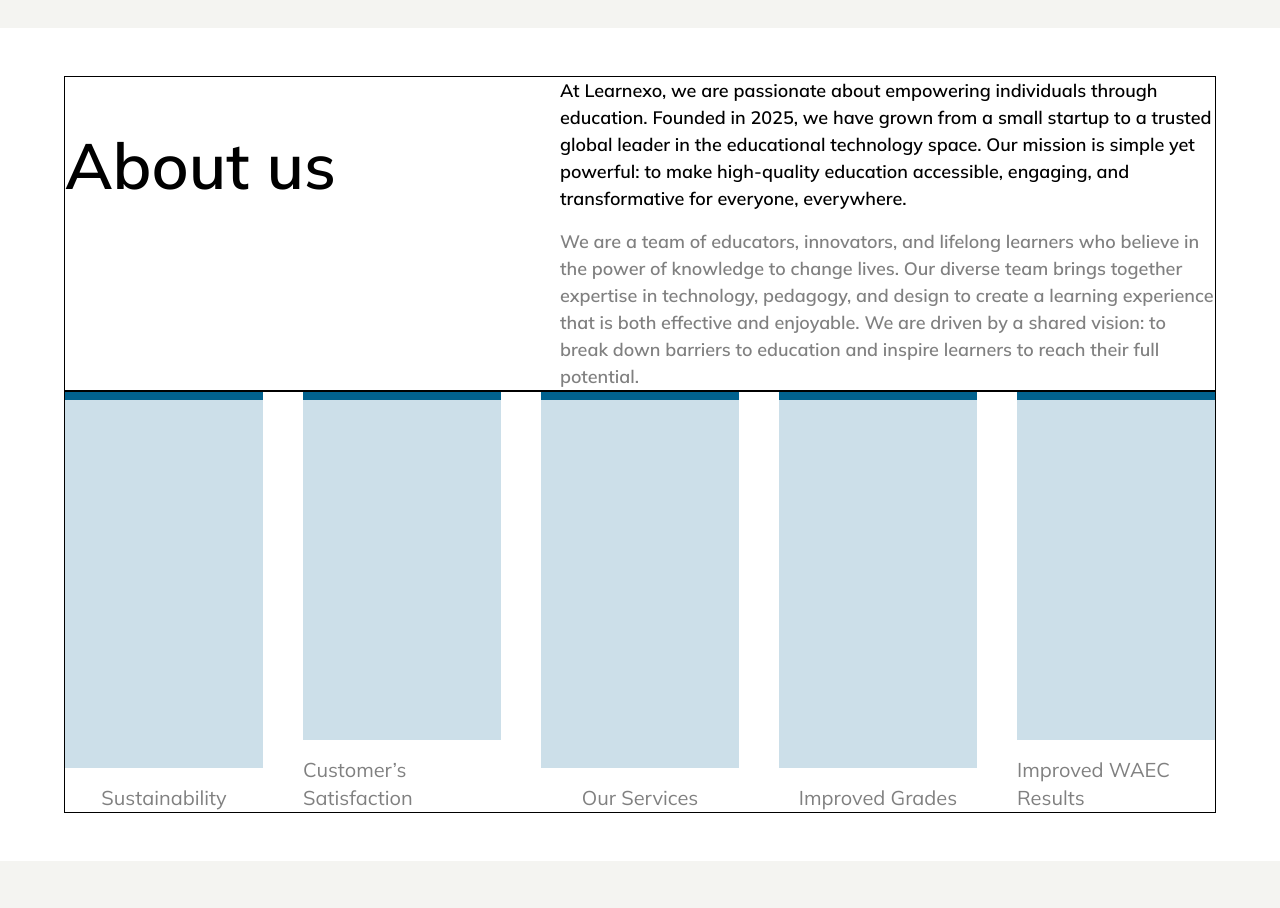
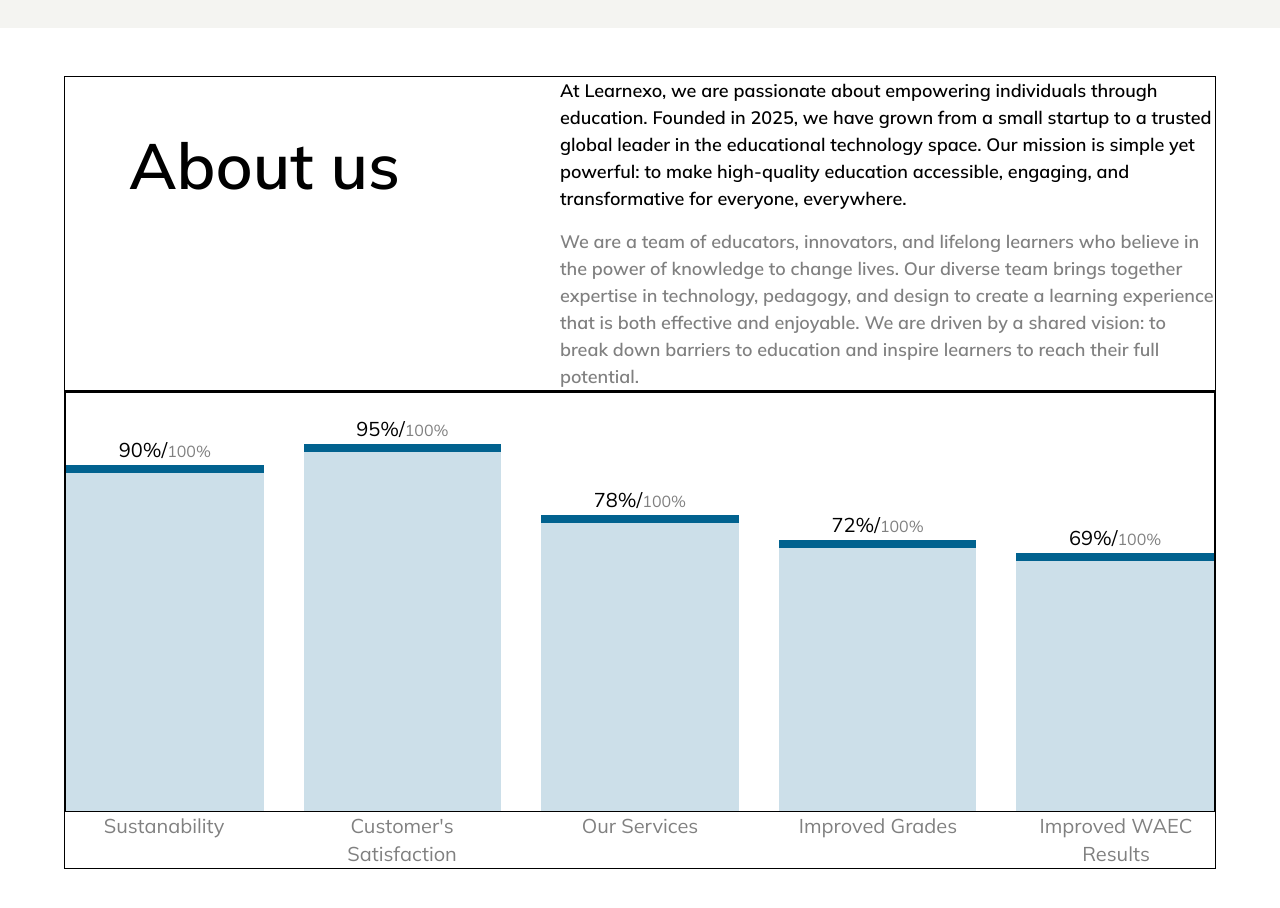
Before and after one commit to Ceejay-777/learNexo, a React (Vite) app: page / in a window 1280 px wide. Shown: the part 4760-5668 px from the top of the page. Before the commit the page ends 5621 px from the top, so only its background shows below. Built offline with nearby package versions, Linux system fonts and the light colour scheme.

Commit message:
About us

```diff
--- a/src/components/Metric.jsx
+++ b/src/components/Metric.jsx
@@ -1,12 +1,18 @@
 import React from "react";
 
-const Metric = ({ perc, info }) => {
+const Metric = ({ perc }) => {
   return (
-      <div className={`flex flex-col gap-4 justify-center items-center w-1/5 h-[${perc}%]`}>
+    <div
+      className={`flex flex-col justify-center items-center w-1/5`}
+      style={{ height: `${perc}%` }}
+    >
+      <p>
+        <span className="text-[20px]">{perc}%/</span>
+        <span className="text-[#808080] text-[16px]">100%</span>
+      </p>
       <div
         className={`border-t-8 border-[#01628F] bg-[#01628F33] h-full w-full`}
       ></div>
-      <p className="text-xl text-[#808080]">{info}</p>
     </div>
   );
 };
--- a/src/sections/About.jsx
+++ b/src/sections/About.jsx
@@ -5,7 +5,7 @@
   return (
     <section className="w-screen px-16 py-12 bg-white">
       <div className="border flex gap-24">
-        <h2 className="text-[64px] font-semibold w-full leading-tight mt-12">
+        <h2 className="text-[64px] font-semibold w-full leading-tight mt-12 text-center">
           About us
         </h2>
         <div className="max-w-[655px]">
@@ -27,12 +27,20 @@
         </div>
       </div>
       <div className="border">
-        <div className="h-[420px] flex gap-10">
-          <Metric perc={90} info="Sustainability" />
-          <Metric perc={50} info="Customer’s Satisfaction" />
-          <Metric perc={50} info="Our Services" />
-          <Metric perc={50} info="Improved Grades" />
-          <Metric perc={50} info="Improved WAEC Results" />
+        <div className="h-[420px] flex gap-10 items-end border">
+          <Metric perc={90} />
+          <Metric perc={95} />
+          <Metric perc={78} />
+          <Metric perc={72} />
+          <Metric perc={69} />
+        </div>
+
+        <div className="flex gap-10 justify-center text-xl text-[#808080] text-center">
+          <p className="w-1/5">Sustanability</p>
+          <p className="w-1/5">Customer&apos;s Satisfaction</p>
+          <p className="w-1/5">Our Services</p>
+          <p className="w-1/5">Improved Grades</p>
+          <p className="w-1/5">Improved WAEC Results</p>
         </div>
       </div>
     </section>
```
